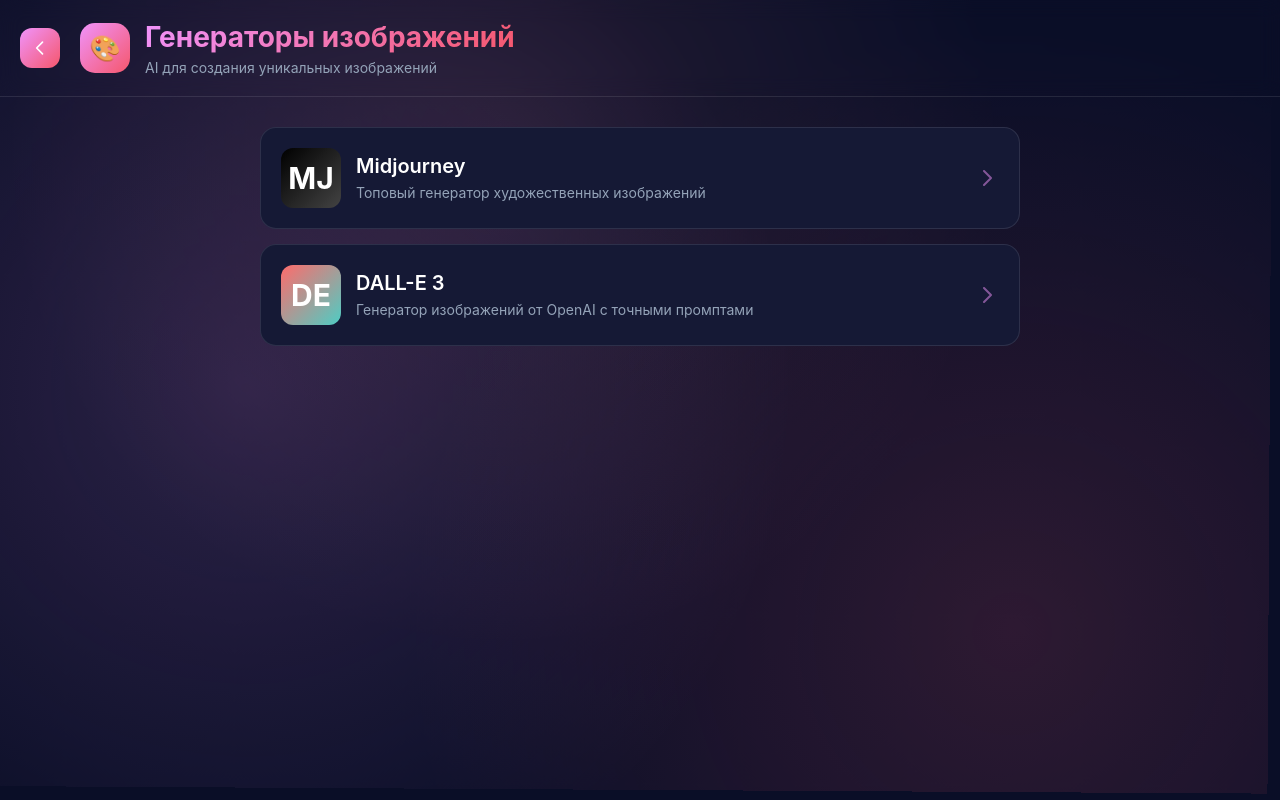
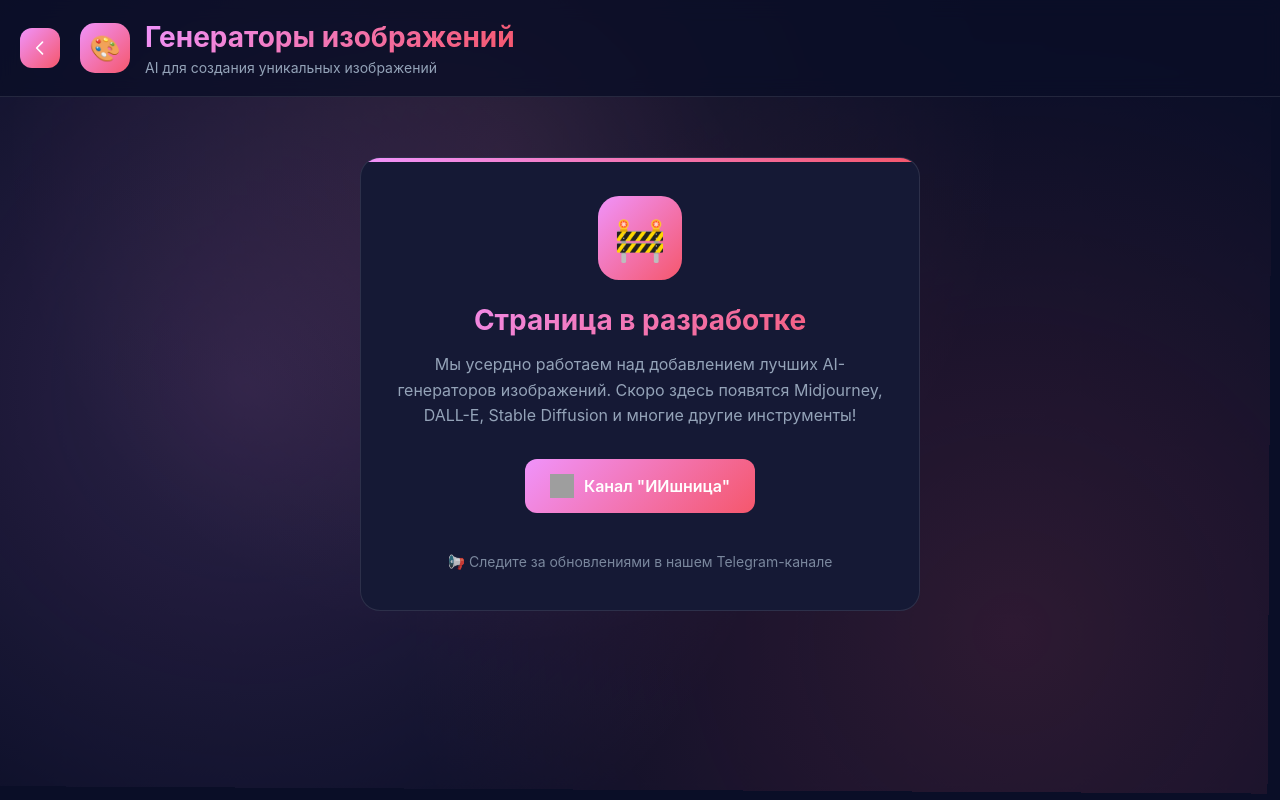
Before and after one commit to Iskanderang/ii_eggs, a plain HTML site: page image-ai.html in a window 1280 px wide. Drawn offline with Linux system fonts and the light colour scheme; grey boxes are pictures that could not be loaded.

Commit message:
Update image-ai.html

```diff
--- a/image-ai.html
+++ b/image-ai.html
@@ -4,7 +4,7 @@
     <meta charset="UTF-8">
     <meta name="viewport" content="width=device-width, initial-scale=1.0, maximum-scale=1.0, user-scalable=no">
     <title>Генераторы изображений - Навигатор ИИшницы</title>
-    <meta name="description" content="Лучшие AI для создания изображений и артов">
+    <meta name="description" content="Страница в разработке - следите за обновлениями в канале ИИшница">
 
     <style>
         * {
@@ -67,6 +67,7 @@
             position: sticky;
             top: 0;
             z-index: 100;
+            background: rgba(10, 14, 39, 0.8);
         }
 
         .back-btn {
@@ -121,96 +122,98 @@
 
         /* Main Container */
         .container {
-            max-width: 800px;
+            max-width: 600px;
             margin: 0 auto;
-            padding: 30px 20px;
+            padding: 60px 20px;
+            text-align: center;
         }
 
-        /* AI Cards */
-        .ai-cards {
-            display: flex;
-            flex-direction: column;
-            gap: 15px;
-        }
-
-        .ai-card {
+        /* Development Message */
+        .dev-message {
             background: var(--surface);
-            border-radius: 16px;
-            padding: 20px;
-            display: flex;
-            align-items: center;
-            gap: 15px;
-            cursor: pointer;
-            transition: all 0.3s cubic-bezier(0.4, 0, 0.2, 1);
+            border-radius: 20px;
+            padding: 40px 30px;
             border: 1px solid rgba(255, 255, 255, 0.1);
             position: relative;
             overflow: hidden;
         }
 
-        .ai-card::before {
+        .dev-message::before {
             content: '';
             position: absolute;
             top: 0;
             left: 0;
             right: 0;
-            height: 3px;
+            height: 4px;
             background: var(--gradient-primary);
-            opacity: 0;
-            transition: opacity 0.3s ease;
         }
 
-        .ai-card:hover {
-            transform: translateY(-2px);
-            background: var(--surface-light);
-            box-shadow: 0 10px 30px rgba(240, 147, 251, 0.2);
-        }
-
-        .ai-card:hover::before {
-            opacity: 1;
-        }
-
-        .ai-logo {
-            width: 60px;
-            height: 60px;
+        .dev-icon {
+            width: 80px;
+            height: 80px;
             background: var(--gradient-primary);
-            border-radius: 12px;
+            border-radius: 20px;
             display: flex;
             align-items: center;
             justify-content: center;
-            font-size: 30px;
-            font-weight: bold;
-            color: white;
-            flex-shrink: 0;
+            font-size: 40px;
+            margin: 0 auto 25px;
+            animation: pulse 2s ease-in-out infinite;
         }
 
-        .ai-info {
-            flex: 1;
+        @keyframes pulse {
+            0%, 100% { transform: scale(1); }
+            50% { transform: scale(1.05); }
         }
 
-        .ai-name {
-            font-size: 20px;
-            font-weight: 600;
-            margin-bottom: 5px;
-            color: var(--text-primary);
+        .dev-title {
+            font-size: 28px;
+            font-weight: 700;
+            margin-bottom: 15px;
+            background: var(--gradient-primary);
+            -webkit-background-clip: text;
+            -webkit-text-fill-color: transparent;
+            background-clip: text;
         }
 
-        .ai-description {
+        .dev-description {
+            color: var(--text-secondary);
+            font-size: 16px;
+            line-height: 1.6;
+            margin-bottom: 30px;
+        }
+
+        /* Telegram Channel Link */
+        .telegram-link {
+            background: var(--gradient-primary);
+            color: white;
+            text-decoration: none;
+            padding: 15px 25px;
+            border-radius: 12px;
+            font-size: 16px;
+            font-weight: 600;
+            display: inline-flex;
+            align-items: center;
+            gap: 10px;
+            transition: all 0.3s cubic-bezier(0.4, 0, 0.2, 1);
+            margin-bottom: 20px;
+        }
+
+        .telegram-link:hover {
+            transform: translateY(-3px);
+            box-shadow: 0 12px 30px rgba(240, 147, 251, 0.4);
+        }
+
+        .telegram-icon {
+            width: 24px;
+            height: 24px;
+        }
+
+        .coming-soon {
             color: var(--text-secondary);
             font-size: 14px;
-            line-height: 1.4;
-        }
-
-        .ai-arrow {
-            width: 24px;
-            height: 24px;
-            opacity: 0.5;
-            transition: all 0.3s ease;
-            color: var(--primary);
-        }
-
-        .ai-card:hover .ai-arrow {
-            opacity: 1;
-            transform: translateX(5px);
+            margin-top: 20px;
+            opacity: 0.8;
         }
 
         /* Mobile Styles */
@@ -231,47 +234,30 @@
             }
 
             .container {
-                padding: 20px 15px;
+                padding: 40px 15px;
             }
 
-            .ai-card {
-                padding: 15px;
-                gap: 12px;
+            .dev-message {
+                padding: 30px 20px;
             }
 
-            .ai-logo {
-                width: 50px;
-                height: 50px;
+            .dev-icon {
+                width: 70px;
+                height: 70px;
+                font-size: 35px;
+            }
+
+            .dev-title {
                 font-size: 24px;
             }
 
-            .ai-name {
-                font-size: 18px;
+            .dev-description {
+                font-size: 15px;
             }
 
-            .ai-description {
-                font-size: 13px;
-            }
-        }
-
-        @media (max-width: 480px) {
-            .ai-card {
-                padding: 12px;
-                gap: 10px;
-            }
-
-            .ai-logo {
-                width: 45px;
-                height: 45px;
-                font-size: 20px;
-            }
-
-            .ai-name {
-                font-size: 16px;
-            }
-
-            .ai-description {
-                font-size: 12px;
+            .telegram-link {
+                padding: 12px 20px;
+                font-size: 15px;
             }
         }
     </style>
@@ -294,34 +280,23 @@
     </header>
 
     <main class="container">
-        <div class="ai-cards">
-            <!-- Midjourney -->
-            <div class="ai-card" onclick="openAI('midjourney')">
-                <div class="ai-logo" style="background: linear-gradient(135deg, #000000 0%, #434343 100%);">
-                    MJ
-                </div>
-                <div class="ai-info">
-                    <h3 class="ai-name">Midjourney</h3>
-                    <p class="ai-description">Топовый генератор художественных изображений</p>
-                </div>
-                <svg class="ai-arrow" fill="none" stroke="currentColor" viewBox="0 0 24 24">
-                    <path stroke-linecap="round" stroke-linejoin="round" stroke-width="2" d="M9 5l7 7-7 7"/>
-                </svg>
-            </div>
+        <div class="dev-message">
+            <div class="dev-icon">🚧</div>
+            <h2 class="dev-title">Страница в разработке</h2>
+            <p class="dev-description">
+                Мы усердно работаем над добавлением лучших AI-генераторов изображений.
+                Скоро здесь появятся Midjourney, DALL-E, Stable Diffusion и многие другие инструменты!
+            </p>
 
-            <!-- DALL-E -->
-            <div class="ai-card" onclick="openAI('dalle')">
-                <div class="ai-logo" style="background: linear-gradient(135deg, #FF6B6B 0%, #4ECDC4 100%);">
-                    DE
-                </div>
-                <div class="ai-info">
-                    <h3 class="ai-name">DALL-E 3</h3>
-                    <p class="ai-description">Генератор изображений от OpenAI с точными промптами</p>
-                </div>
-                <svg class="ai-arrow" fill="none" stroke="currentColor" viewBox="0 0 24 24">
-                    <path stroke-linecap="round" stroke-linejoin="round" stroke-width="2" d="M9 5l7 7-7 7"/>
-                </svg>
-            </div>
+            <a href="https://t.me/ii_eggs" target="_blank" class="telegram-link">
+                <img src="https://upload.wikimedia.org/wikipedia/commons/thumb/5/5a/Telegram_2019_simple_logo.svg/60px-Telegram_2019_simple_logo.svg.png"
+                     alt="Telegram" class="telegram-icon">
+                Канал "ИИшница"
+            </a>
+
+            <p class="coming-soon">
+                📢 Следите за обновлениями в нашем Telegram-канале
+            </p>
         </div>
     </main>
 
@@ -330,32 +305,17 @@
             window.history.back();
         }
 
-        function openAI(aiName) {
-            console.log(`Открываем ${aiName}`);
+        // Анимация появления
+        document.addEventListener('DOMContentLoaded', () => {
+            const message = document.querySelector('.dev-message');
+            message.style.opacity = '0';
+            message.style.transform = 'translateY(30px)';
 
-            const links = {
-                'midjourney': 'https://www.midjourney.com',
-                'dalle': 'https://openai.com/dall-e-3'
-            };
-
-            if (links[aiName]) {
-                window.open(links[aiName], '_blank');
-            }
-        }
-
-        // Анимация появления карточек
-        document.addEventListener('DOMContentLoaded', () => {
-            const cards = document.querySelectorAll('.ai-card');
-            cards.forEach((card, index) => {
-                card.style.opacity = '0';
-                card.style.transform = 'translateY(20px)';
-
-                setTimeout(() => {
-                    card.style.transition = 'all 0.5s cubic-bezier(0.4, 0, 0.2, 1)';
-                    card.style.opacity = '1';
-                    card.style.transform = 'translateY(0)';
-                }, index * 150);
-            });
+            setTimeout(() => {
+                message.style.transition = 'all 0.6s cubic-bezier(0.4, 0, 0.2, 1)';
+                message.style.opacity = '1';
+                message.style.transform = 'translateY(0)';
+            }, 200);
         });
     </script>
 </body>
```
